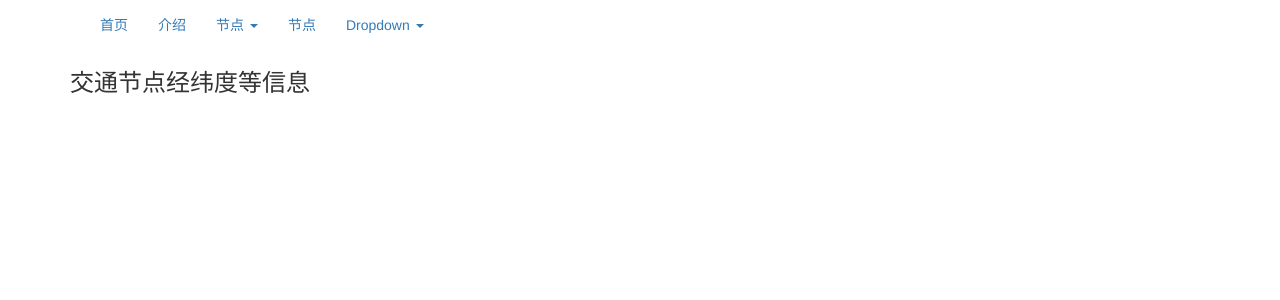
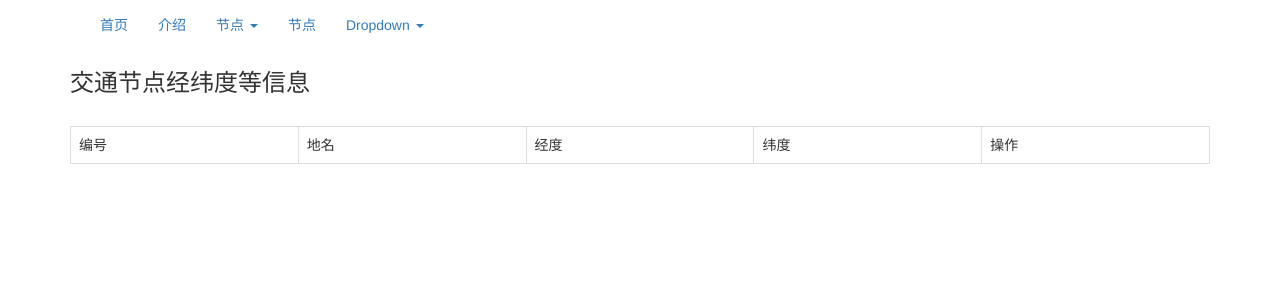
Before and after one commit to xiaomacai/wl, a Flask app: page /nodes in a window 1280 px wide. Shown: the top 300 px of the page. Run offline with Flask 2, Linux system fonts and the light colour scheme; data that the repository does not hold is empty; some libraries are stand-ins or nearby versions.

Commit message:
fix some bug

```diff
--- a/app/templates/nodes.html
+++ b/app/templates/nodes.html
@@ -5,8 +5,16 @@
     <h3>交通节点经纬度等信息</h3>
     <br>
     <table class="table table-bordered">
+    <tr>
+        <td>编号</td>
+        <td>地名</td>
+        <td>经度</td>
+        <td>纬度</td>
+        <td>操作</td>
+    </tr>
     {% for node in nodes %}
         <tr>
+        <td>{{ node.id }}</td>
         <td>{{ node.name }}</td>
         <td>{{ node.longitude }}</td>
         <td>{{ node.latitude }}</td>
```
Also changed, not shown: app/templates/maps2.html (+7 -10 lines).
